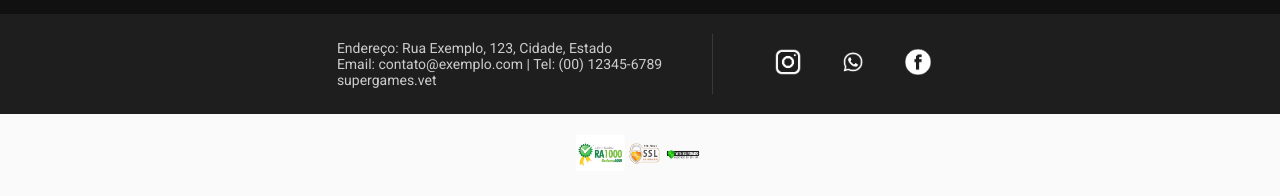
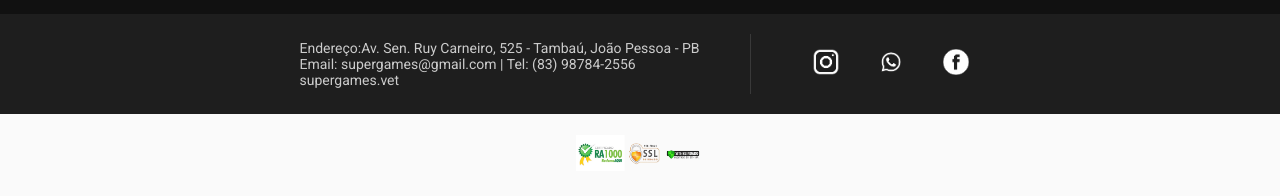
Before and after one commit to kennedyjunior/SPG-UNP-P1, a plain HTML site: page Projeto_Final_API_Daniel/menu-principal.html in a window 1280 px wide. Shown: the part 1165-1361 px from the top of the page. Drawn offline with Linux system fonts and the light colour scheme.

Commit message:
Update menu-principal.html

```diff
--- a/Projeto_Final_API_Daniel/menu-principal.html
+++ b/Projeto_Final_API_Daniel/menu-principal.html
@@ -113,8 +113,8 @@
 
       <!-- Lado esquerdo: informações de contato -->
       <div class="footer-info">
-        <p>Endereço: Rua Exemplo, 123, Cidade, Estado</p> <!-- Endereço fictício -->
-        <p>Email: contato@exemplo.com | Tel: (00) 12345-6789</p> <!-- Contato -->
+        <p>Endereço:Av. Sen. Ruy Carneiro, 525 - Tambaú, João Pessoa - PB</p> <!-- Endereço fictício -->
+        <p>Email: supergames@gmail.com | Tel: (83) 98784-2556</p> <!-- Contato -->
         <p>supergames.vet</p> <!-- Nome da loja ou domínio -->
       </div>
 
```
